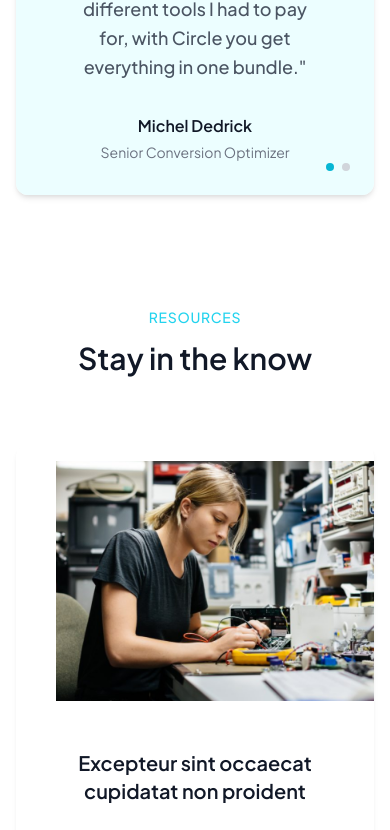
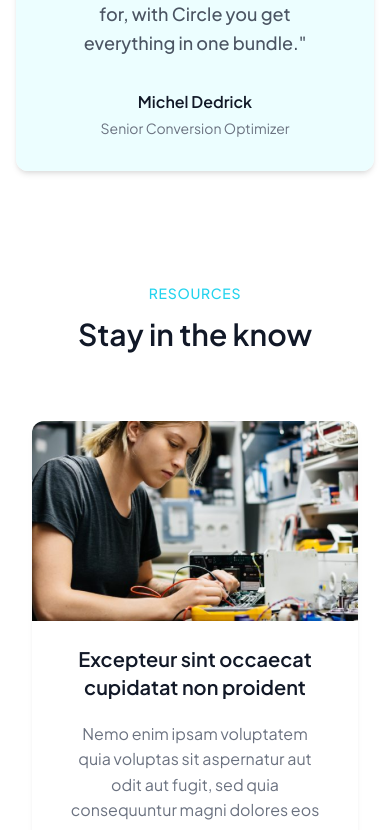
Before and after one commit to KrievinsT/oCircle, a React (Vite) app: page / in a window 390 px wide. Shown: the part 3234-4064 px from the top of the page. Built offline with nearby package versions, Linux system fonts and the light colour scheme.

Commit message:
Centered mobile displays

```diff
--- a/src/components/Footer/Footer.scss
+++ b/src/components/Footer/Footer.scss
@@ -141,13 +141,52 @@
     }
 
     @media (max-width: 768px) {
+        .footer {
           &__content {
             flex-direction: column;
+            align-items: center;
+          }
+
+          &__map-section {
+            max-width: 100%;
+            width: 100%;
+            display: flex;
+            justify-content: center;
+          }
+
+          &__map-container {
+            position: relative;
+            width: 200px;
+            margin: 0 auto;
+          }
+
+          &__map {
+            width: 100%;
+            height: auto;
+            display: block;
+          }
+
+          &__made-with {
+            position: absolute;
+            top: 50%;
+            left: 50%;
+            transform: translate(-50%, -50%);
+            width: 100%;
+            justify-content: center;
+            text-align: center;
           }
 
           &__nav-sections {
             flex-direction: column;
             gap: 40px;
+            width: 100%;
+            align-items: center;
+            text-align: center;
+          }
+
+          &__nav-group {
+            width: 100%;
+            text-align: center;
           }
 
           &__bottom {
@@ -158,6 +197,7 @@
 
           &__social {
             margin: 16px 0;
+            justify-content: center;
           }
 
           &__legal-links {
@@ -171,3 +211,4 @@
           }
         }
     }
+}
--- a/src/components/Resources/Resources.scss
+++ b/src/components/Resources/Resources.scss
@@ -48,13 +48,22 @@
       }
 
       &-image {
+        position: relative;
         width: 100%;
         height: 240px;
-        overflow: hidden;
+        margin: 0;
+        padding: 0;
 
         img {
-          width: 100%;
-          height: 100%;
+          position: absolute;
+          top: 50%;
+          left: 50%;
+          transform: translate(-50%, -50%);
+          min-width: 100%;
+          min-height: 100%;
+          width: auto;
+          height: auto;
+          max-width: none;
           object-fit: cover;
         }
       }
@@ -100,26 +109,90 @@
         }
       }
     }
-}
 
-@media (max-width: 1024px) {
-    .resources {
+    @media (max-width: 1024px) {
       &__cards {
         grid-template-columns: repeat(2, 1fr);
+        max-width: 800px;
+        margin: 0 auto;
       }
     }
-}
 
-@media (max-width: 640px) {
-    .resources {
+    @media (max-width: 640px) {
       padding: 4rem 1rem;
+
+      &__container {
+        padding: 0;
+      }
 
       &__cards {
         grid-template-columns: 1fr;
+        gap: 2rem;
+        max-width: 450px;
+        margin: 0 auto;
+        padding: 0 1rem;
       }
 
       &__title {
         font-size: 1.875rem;
       }
+
+      &__card {
+        margin: 0 auto;
+        width: 100%;
+
+        &-image {
+          height: 200px;
+          position: relative;
+          overflow: hidden;
+          margin: 0;
+          padding: 0;
+
+          img {
+            position: absolute;
+            top: 50%;
+            left: 50%;
+            transform: translate(-50%, -50%);
+            min-width: 100%;
+            min-height: 100%;
+            width: auto;
+            height: auto;
+            max-width: none;
+            object-fit: cover;
+          }
+        }
+
+        &-content {
+          padding: 1.5rem;
+          text-align: center;
+          display: flex;
+          flex-direction: column;
+          align-items: center;
+        }
+
+        &-title {
+          text-align: center;
+          max-width: 90%;
+          margin-left: auto;
+          margin-right: auto;
+        }
+
+        &-text {
+          text-align: center;
+          max-width: 90%;
+          margin-left: auto;
+          margin-right: auto;
+        }
+
+        &-description {
+          text-align: center;
+        }
+
+        &-button {
+          margin: 0 auto;
+          display: inline-flex;
+          justify-content: center;
+        }
+      }
     }
 }
--- a/src/components/Testimonials/Testimonials.scss
+++ b/src/components/Testimonials/Testimonials.scss
@@ -213,6 +213,7 @@
   }
 
   @media (max-width: 968px) {
+    .testimonials {
       &__container {
         flex-direction: column;
         gap: 48px;
@@ -221,26 +222,41 @@
       &__header {
         max-width: none;
         text-align: center;
+        margin: 0 auto;
+        padding: 0 16px;
       }
 
       &__title-group {
         align-items: center;
+        text-align: center;
+      }
+
+      &__title {
+        text-align: center;
+
+        &-emphasis {
+          text-align: center;
+        }
       }
 
       &__content {
         flex-direction: column;
+        width: 100%;
       }
 
       &__quote {
         padding: 32px 24px;
+        text-align: center;
       }
 
-    &__navigation {
-      right: 16px;
-      bottom: 16px;
-      top: auto;
-      transform: none;
-      flex-direction: row;
+      &__quote-content {
+        margin: 0 auto;
+      }
+
+      &__company-logo {
+        margin: 0 auto 24px;
+        display: block;
+      }
     }
   }
 
```
Lines whose indentation alone changed are shown as unchanged.
